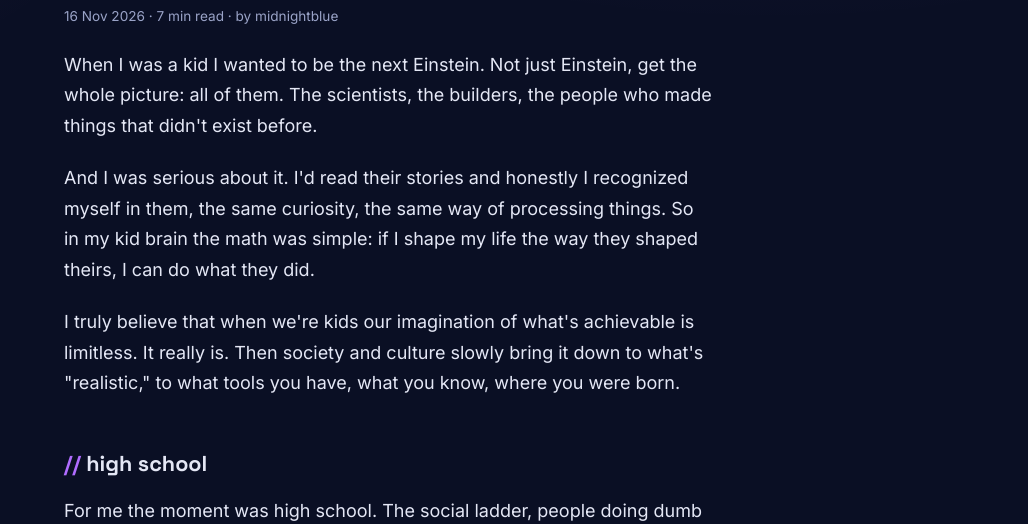
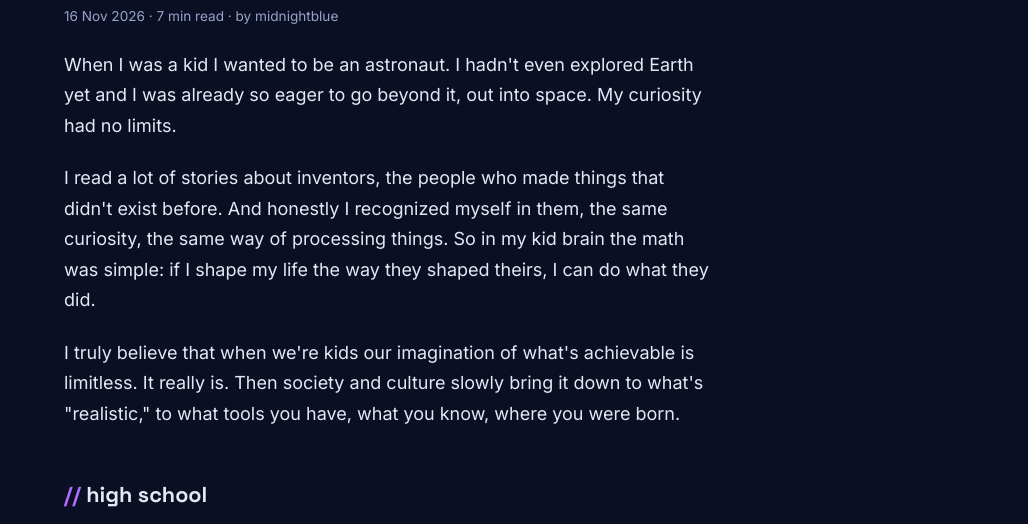
Before and after one commit to midnightbluelog/midnightbluelog.github.io, a plain HTML site: page posts/if-i-can-do-it-with-my-brain.html in a window 1280 px wide. Shown: the part 258-782 px from the top of the page, without its empty margins (252-1280 px from the left). Drawn offline with Linux system fonts and the light colour scheme.

Commit message:
Post #1: open with the astronaut dream

```diff
--- a/posts/if-i-can-do-it-with-my-brain.html
+++ b/posts/if-i-can-do-it-with-my-brain.html
@@ -32,8 +32,8 @@
     </header>
 
     <article class="post">
-      <p>When I was a kid I wanted to be the next Einstein. Not just Einstein, get the whole picture: all of them. The scientists, the builders, the people who made things that didn't exist before.</p>
-      <p>And I was serious about it. I'd read their stories and honestly I recognized myself in them, the same curiosity, the same way of processing things. So in my kid brain the math was simple: if I shape my life the way they shaped theirs, I can do what they did.</p>
+      <p>When I was a kid I wanted to be an astronaut. I hadn't even explored Earth yet and I was already so eager to go beyond it, out into space. My curiosity had no limits.</p>
+      <p>I read a lot of stories about inventors, the people who made things that didn't exist before. And honestly I recognized myself in them, the same curiosity, the same way of processing things. So in my kid brain the math was simple: if I shape my life the way they shaped theirs, I can do what they did.</p>
       <p>I truly believe that when we're kids our imagination of what's achievable is limitless. It really is. Then society and culture slowly bring it down to what's "realistic," to what tools you have, what you know, where you were born.</p>
 
       <h2>high school</h2>
```
